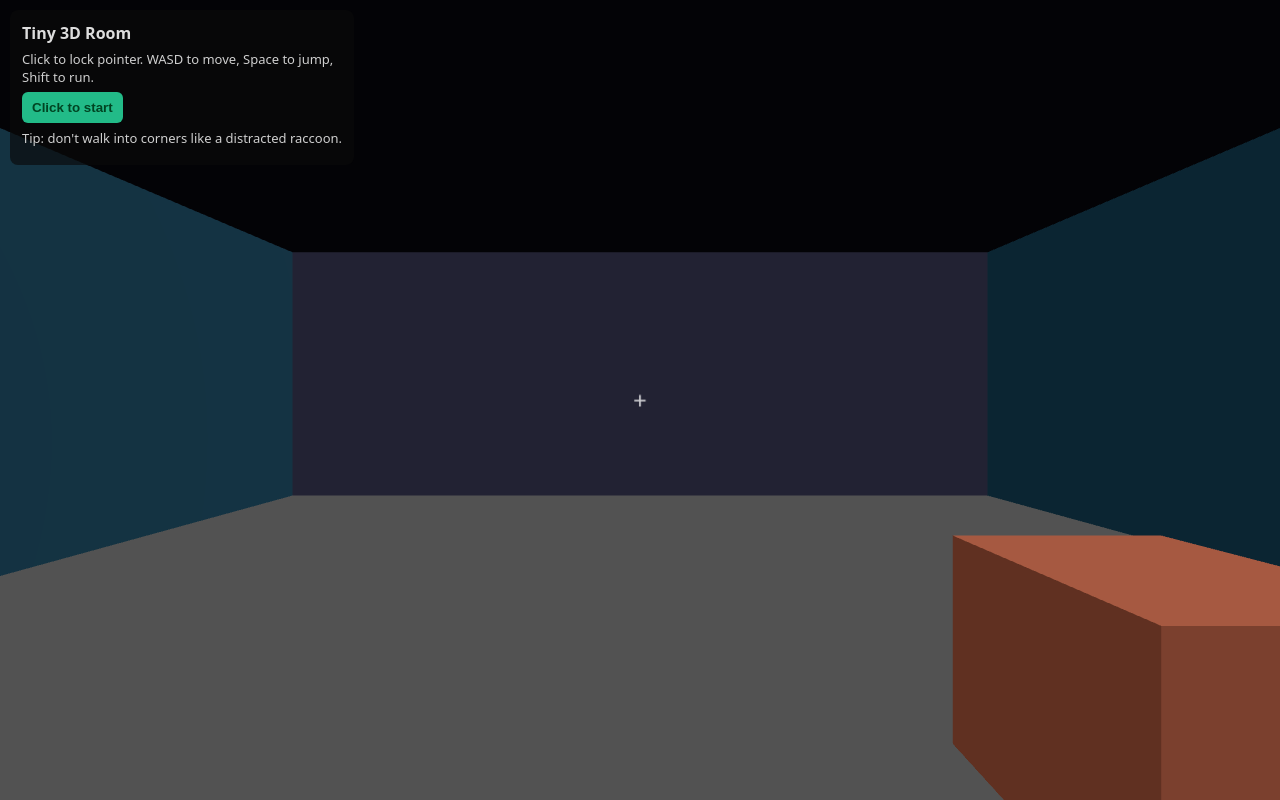
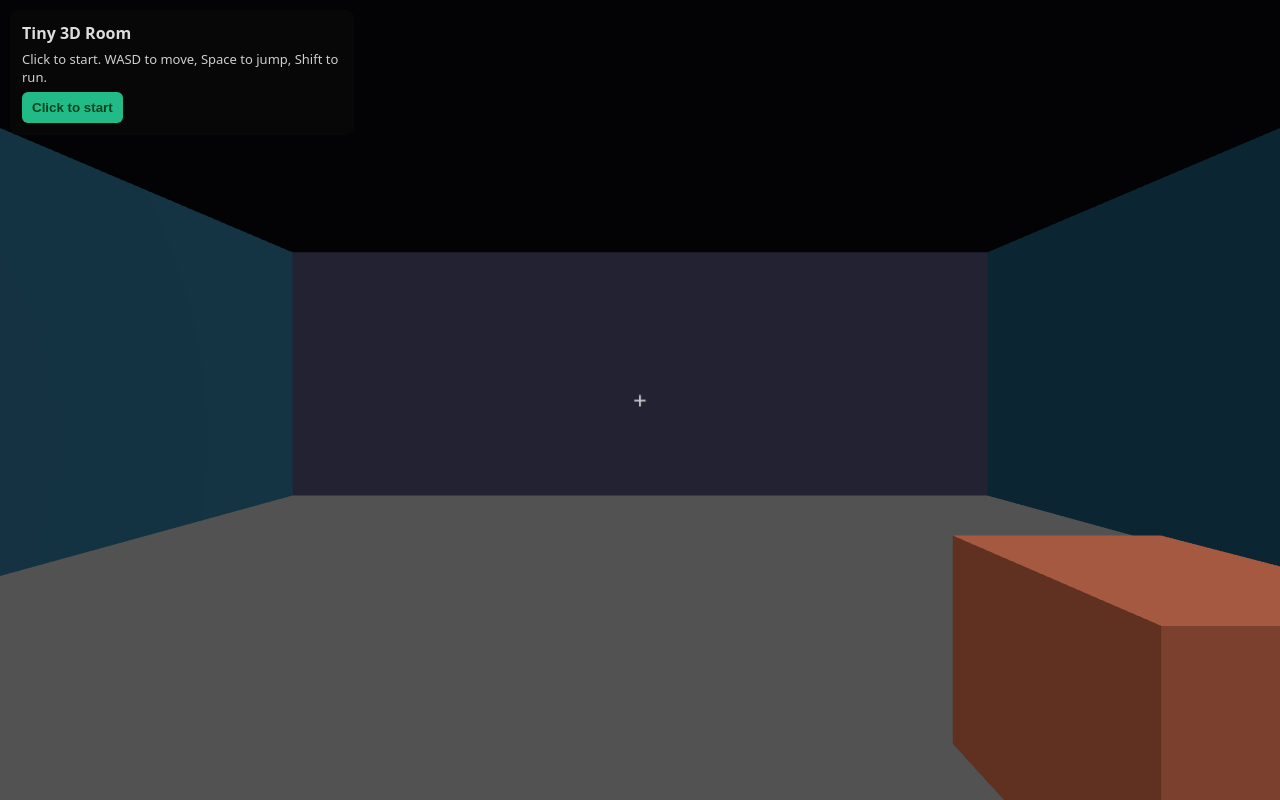
Before and after one commit to Stormshoot/3d-game, a plain HTML site: page index.html in a window 1280 px wide. Drawn offline with nearby package versions, Linux system fonts and the light colour scheme; animation ran at ten frames a second.

Commit message:
Update index.html

```diff
--- a/index.html
+++ b/index.html
@@ -2,16 +2,15 @@
 <html lang="en">
 <head>
   <meta charset="utf-8" />
-  <title>Tiny 3D Room — Playable</title>
+  <title>Tiny 3D Room</title>
   <meta name="viewport" content="width=device-width,initial-scale=1" />
   <link rel="stylesheet" href="style.css" />
 </head>
 <body>
   <div id="overlay">
     <h1>Tiny 3D Room</h1>
-    <p>Click to lock pointer. WASD to move, Space to jump, Shift to run.</p>
+    <p>Click to start. WASD to move, Space to jump, Shift to run.</p>
     <button id="startBtn">Click to start</button>
-    <p class="hint">Tip: don't walk into corners like a distracted raccoon.</p>
   </div>
   <div id="hud">
     <div id="crosshair">+</div>
```
